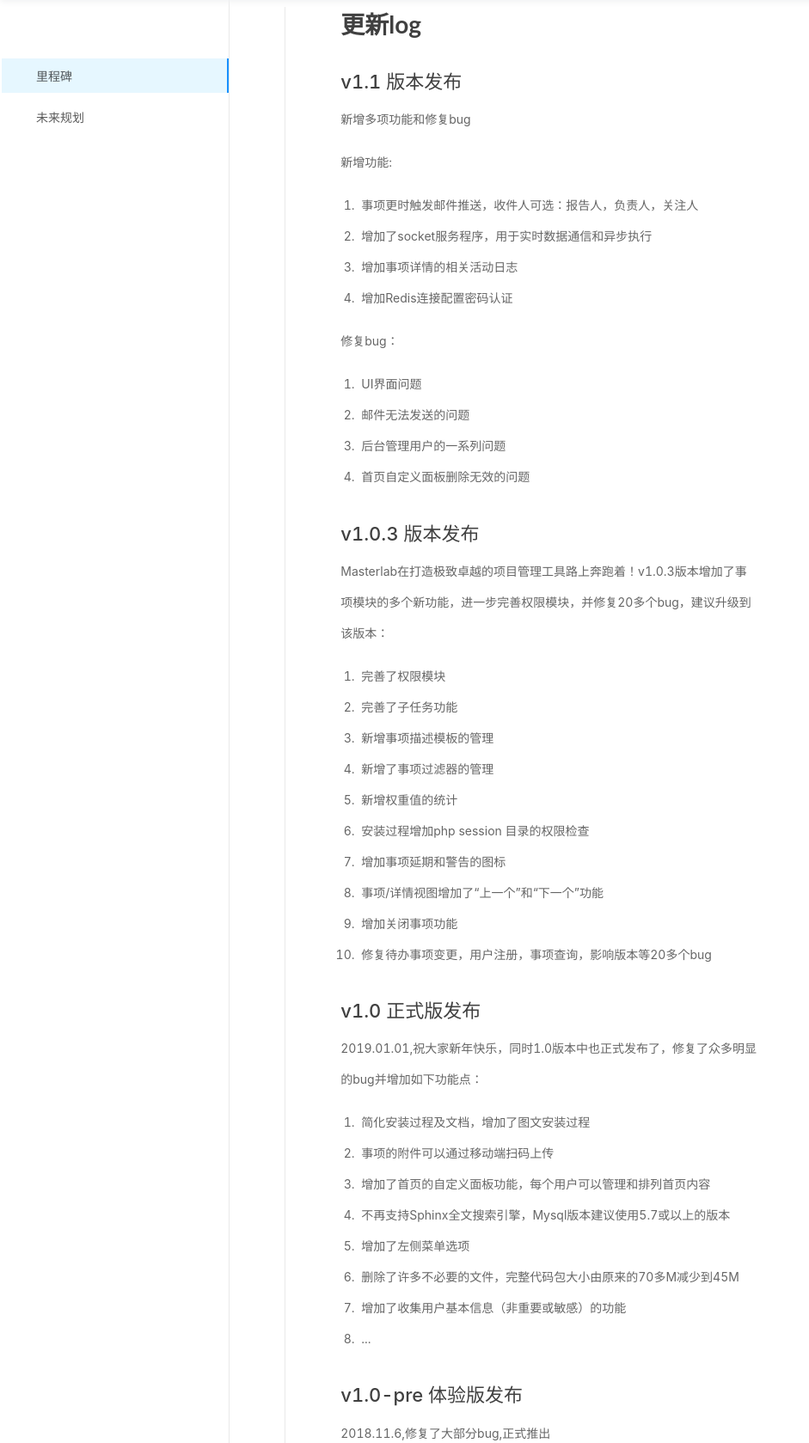
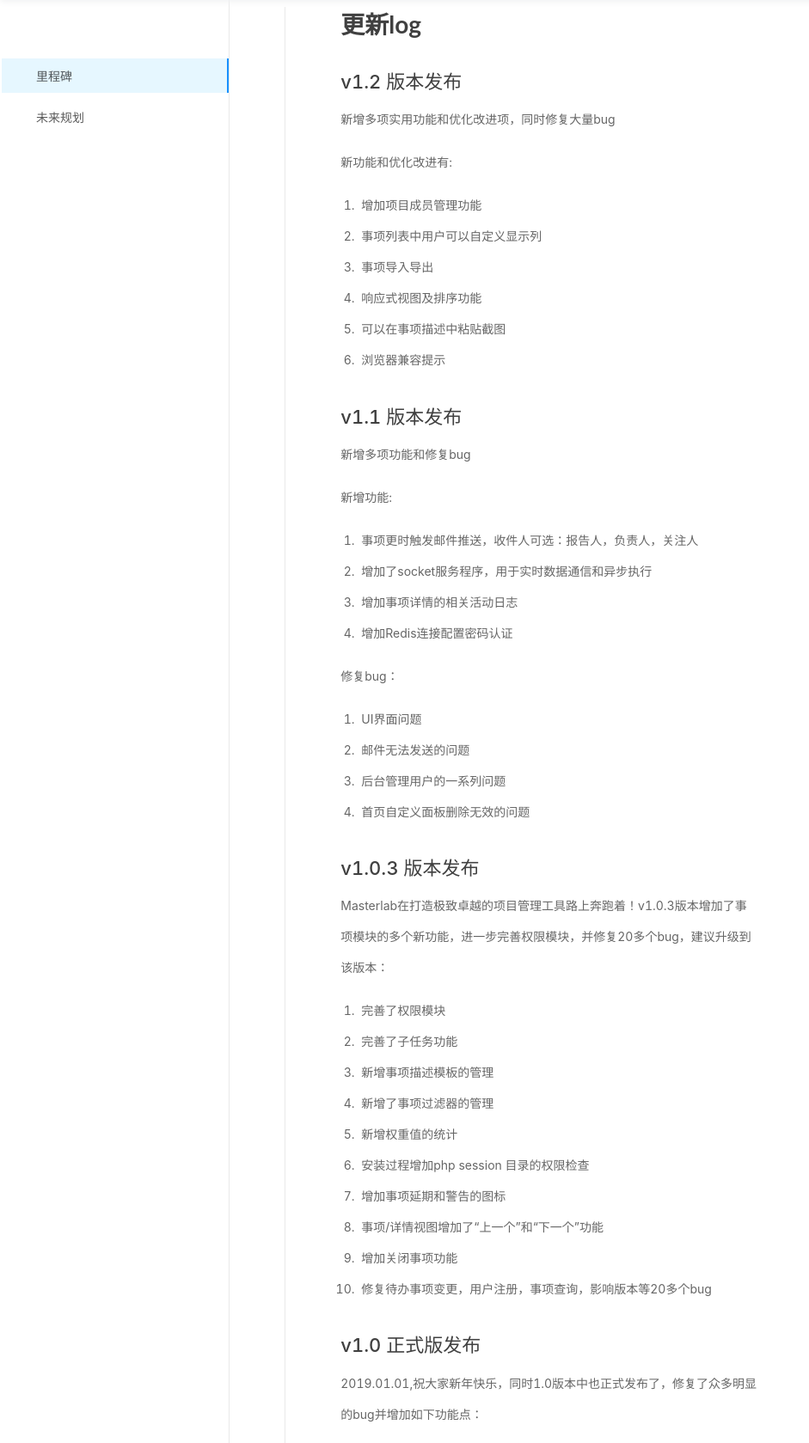
Before and after one commit to gopeak/masterlab_site, a PHP site: page /milestone.php in a window 1280 px wide. Shown: the part 64-1743 px from the top of the page at 86% size, without its empty margins (0-941 px from the left). Run offline with PHP 8.4, Linux system fonts and the light colour scheme; some libraries are stand-ins or nearby versions.

Commit message:
1.2版本说明

```diff
--- a/ant/milestone.php
+++ b/ant/milestone.php
@@ -49,6 +49,18 @@ $page = 'milestone';
         <div class="main-container ant-col-xs-24 ant-col-sm-24 ant-col-md-18 ant-col-lg-19">
             <article class="markdown">
                 <h1><!-- react-text: 7590 -->更新log<!-- /react-text --></h1>
+                <h2>v1.2 版本发布</h2>
+                <p>新增多项实用功能和优化改进项，同时修复大量bug</p>
+                <p>新功能和优化改进有:</p>
+                <ol>
+                    <li>增加项目成员管理功能</li>
+                    <li>事项列表中用户可以自定义显示列 </li>
+                    <li>事项导入导出</li>
+                    <li>响应式视图及排序功能</li>
+                    <li>可以在事项描述中粘贴截图</li>
+                    <li>浏览器兼容提示</li>
+                </ol>
+                <p></p>
                 <h2>v1.1 版本发布</h2>
                 <p>新增多项功能和修复bug</p>
                 <p>新增功能:</p>
```
